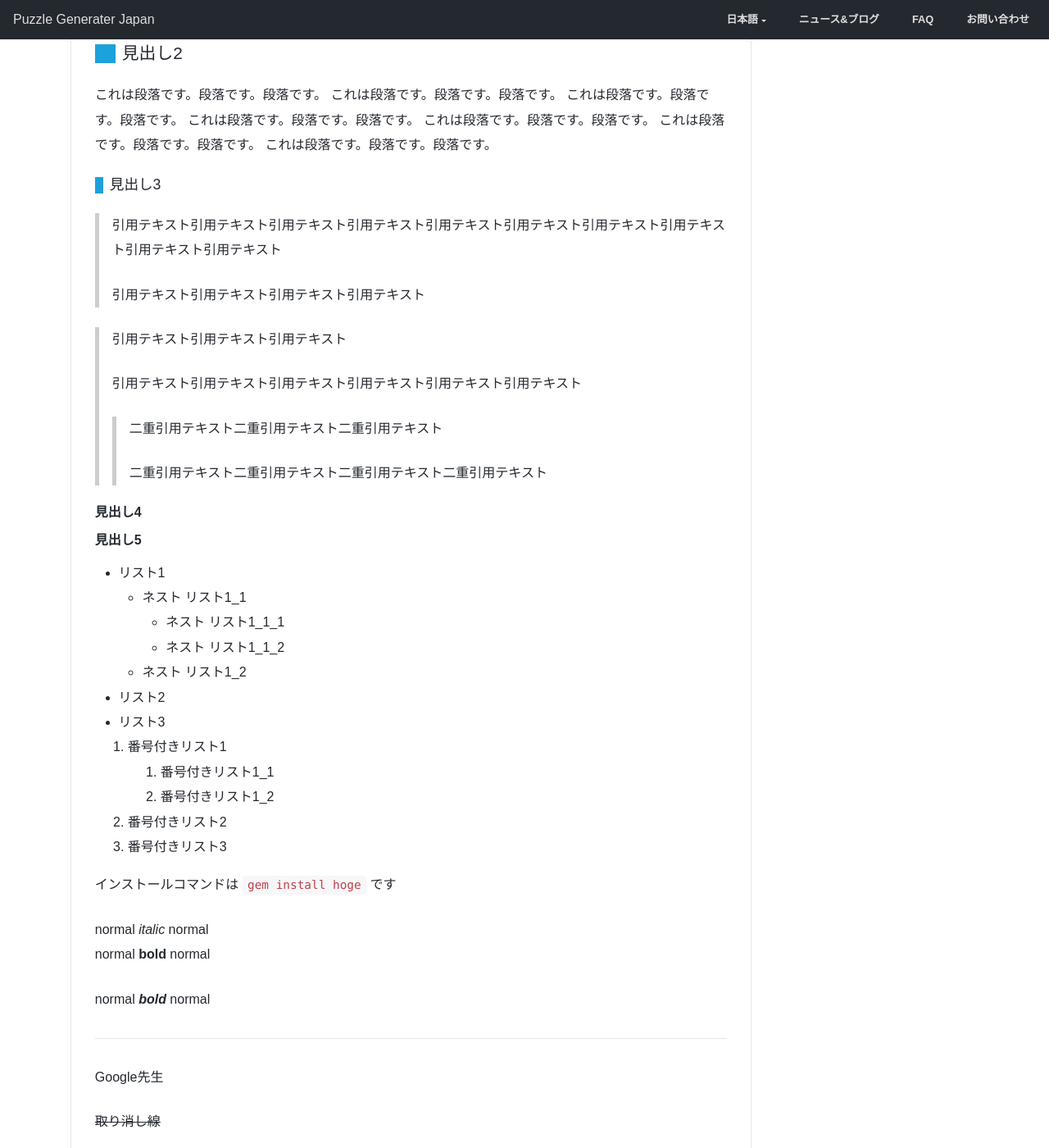
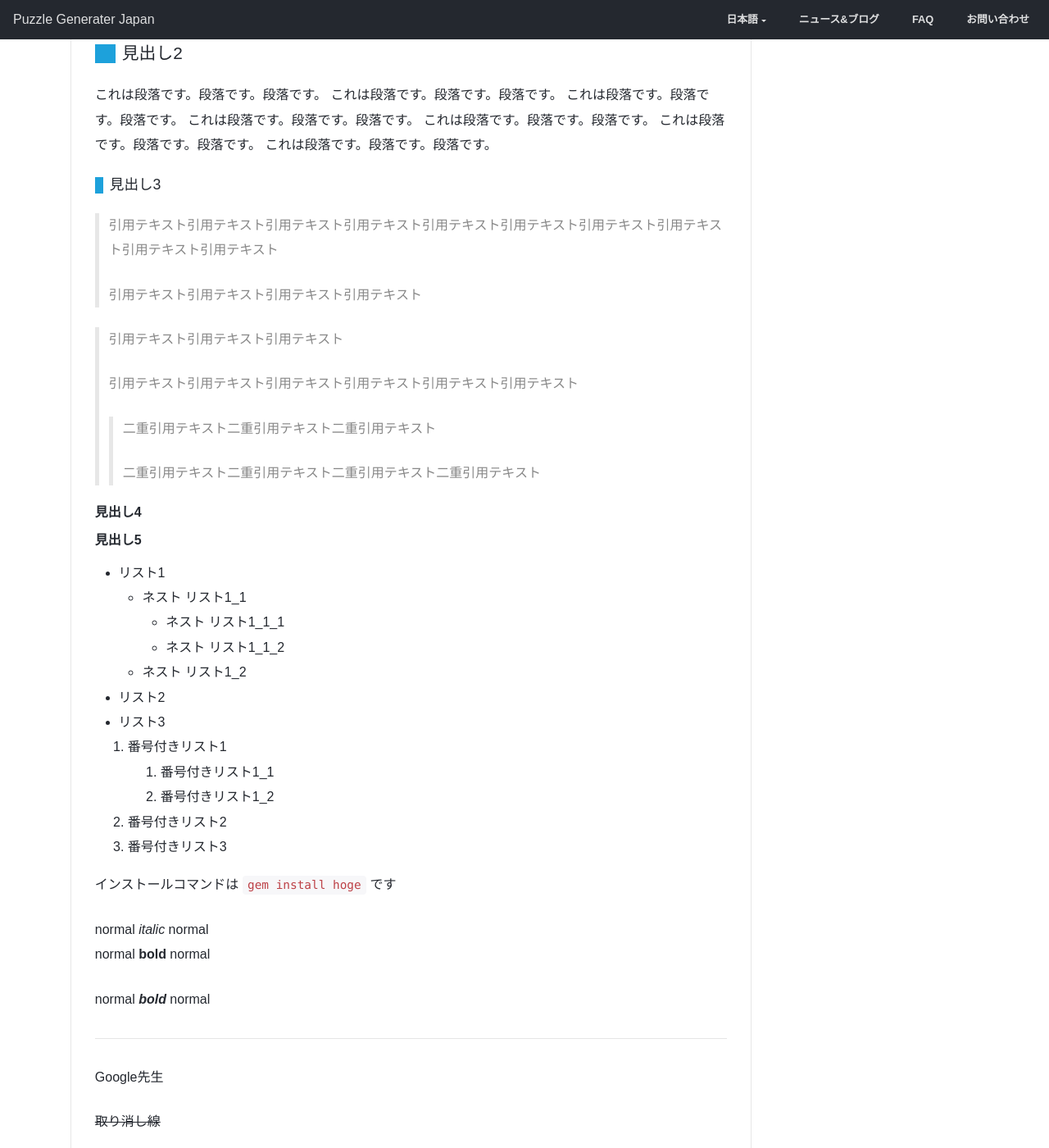
Before and after one commit to timedia/puzzle.gr.jp, a Jekyll site: the page built from _posts/2017-04-23-samplepost.md, in a window 1280 px wide and 1400 px high, scrolled down 745 px. Shown: the whole window at 82% size. Built offline with Jekyll 4.4.1, drawn with Linux system fonts in a browser that asks for light colours; nearby versions of some CDN libraries.

Commit message:
Fix blockquote style

```diff
--- a/_sass/blog.scss
+++ b/_sass/blog.scss
@@ -179,8 +179,11 @@
             }
 
             blockquote {
-                border-left: 5px solid rgba(0, 0, 0, .2);
-                padding-left: 1rem;
+
+                border-left: 5px solid rgba($color-font-gray, .2);
+                padding-left: .75rem;
+                color: $color-font-gray;
+
             }
 
             hr {
@@ -219,6 +222,7 @@
         }
 
         .blog-article-header {
+
             border-bottom: 1px solid rgba($color-font-gray, .1);
             margin-bottom: 1rem;
 
```
